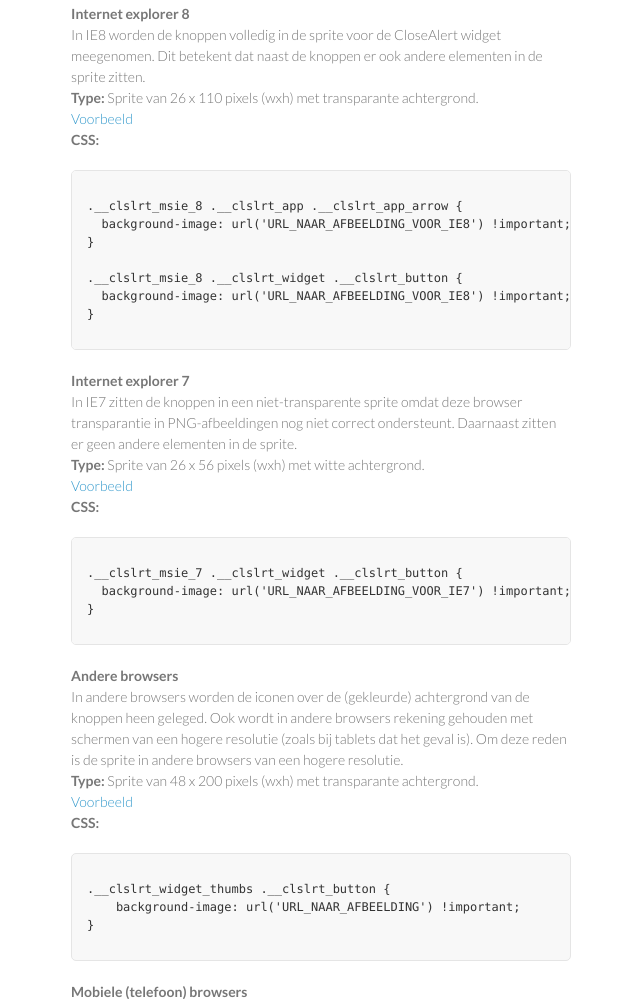
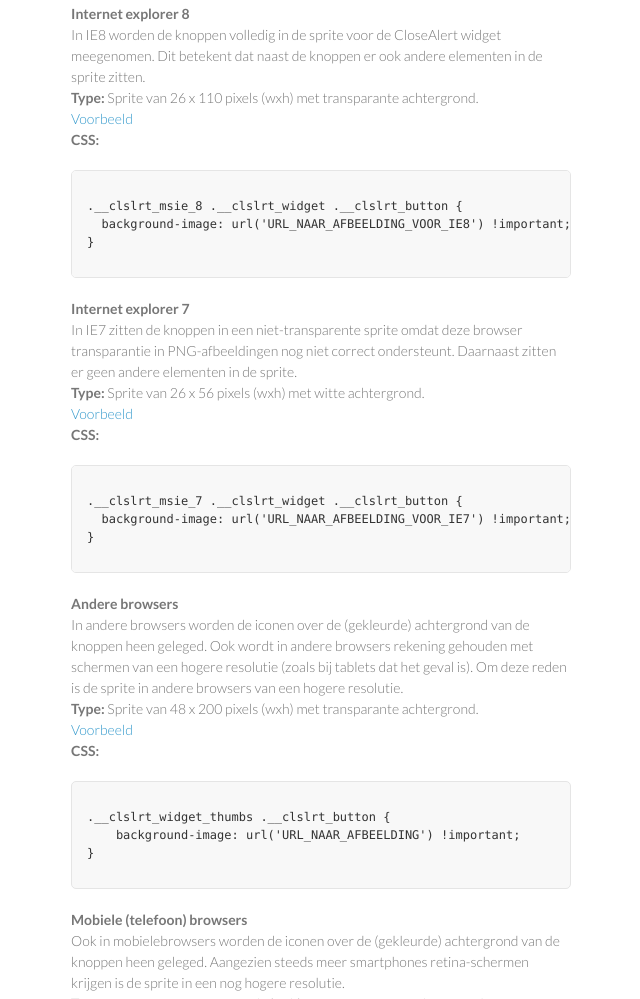
Before and after one commit to closealert/closealert.github.io, a plain HTML site: page web/index.html in a window 1280 px wide. Shown: the part 2588-3587 px from the top of the page, without its empty margins (499-1139 px from the left). Drawn offline with nearby package versions, Linux system fonts and the light colour scheme.

Commit message:
Fixed it

```diff
--- a/web/index.html
+++ b/web/index.html
@@ -172,10 +172,6 @@
             <a href="http://analytics.closealert.com/s/ws/v2/_img/thumbs-ie.png">Voorbeeld</a><br />
             <b>CSS:</b><br />
           <pre><code>
-.__clslrt_msie_8 .__clslrt_app .__clslrt_app_arrow {
-  background-image: url('URL_NAAR_AFBEELDING_VOOR_IE8') !important;
-}
-
 .__clslrt_msie_8 .__clslrt_widget .__clslrt_button {
   background-image: url('URL_NAAR_AFBEELDING_VOOR_IE8') !important;
 }
```
